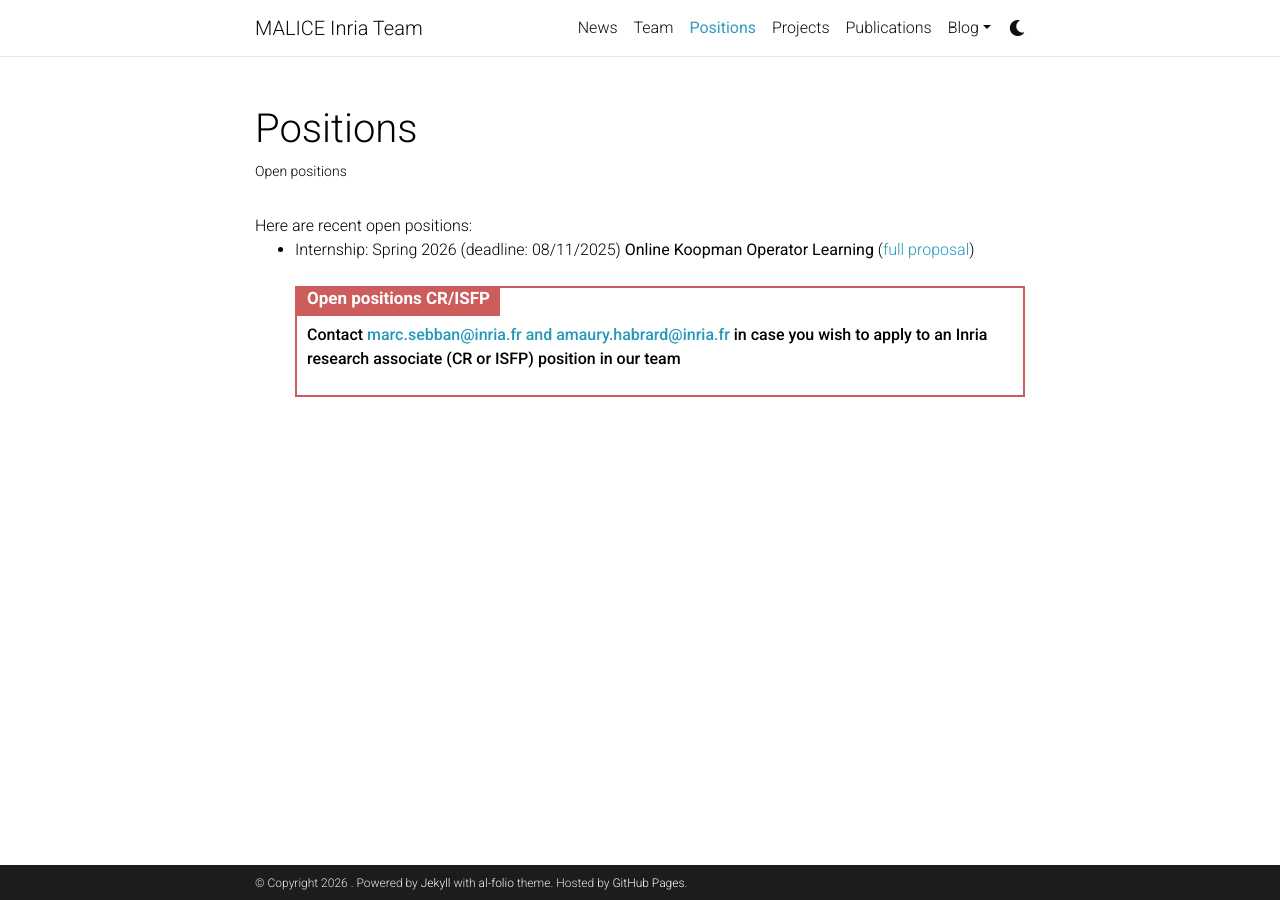
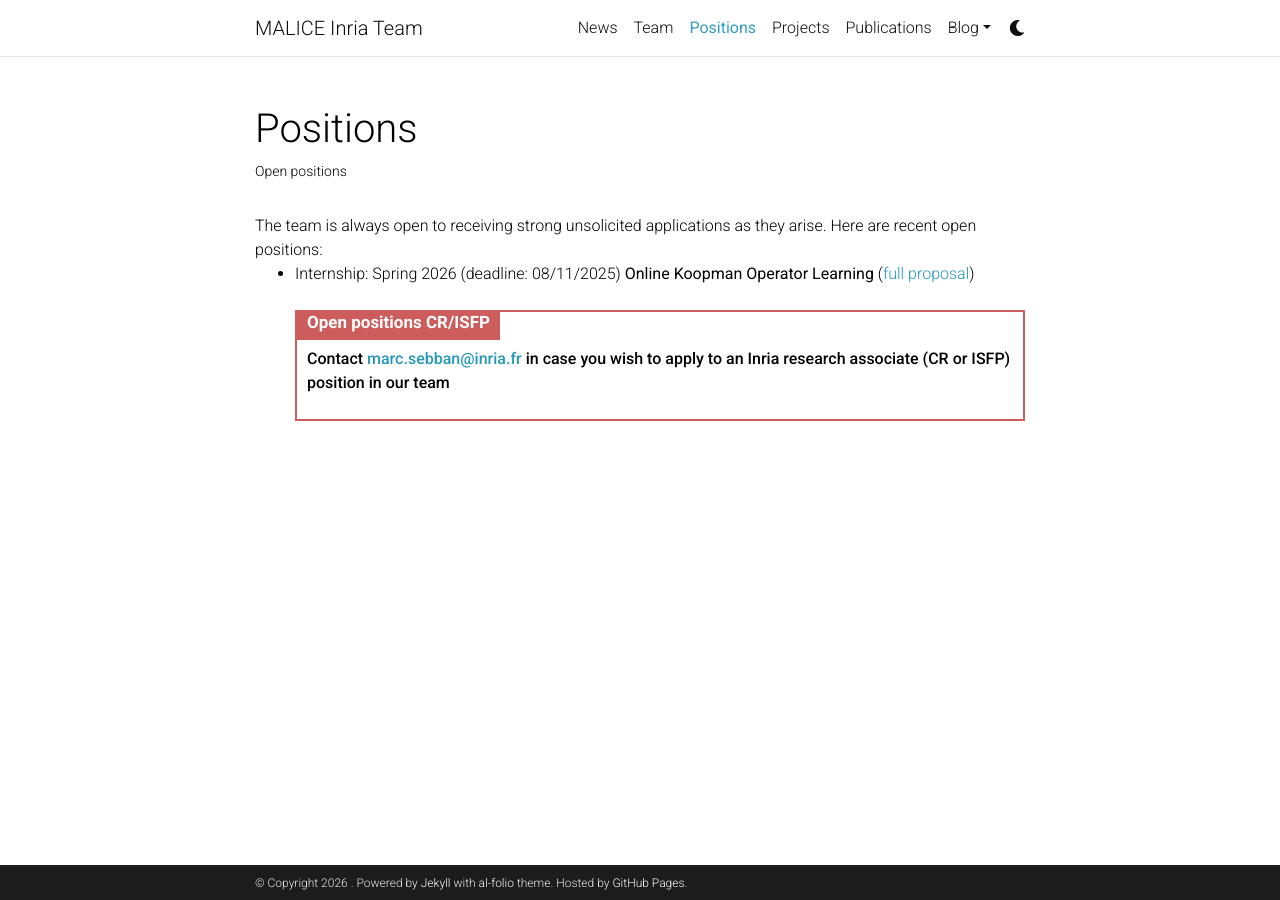
Before and after one commit to labhc-malice/labhc-malice.github.io, a Jekyll site: the page built from _pages/positions.md, in a window 1280 px wide. Built offline with Jekyll 4.4.1, drawn with Linux system fonts in a browser that asks for light colours; comment, search, counter and statistics services are not loaded; a style sheet for code colours, icons or effects is not loaded.

Commit message:
Update positions.md

```diff
--- a/_pages/positions.md
+++ b/_pages/positions.md
@@ -11,6 +11,8 @@ horizontal: false
 
 <!-- pages/positions.md -->
 <div class="positions">
+The team is always open to receiving strong unsolicited applications as they arise.
+
 Here are recent open positions:
 <ul>
 <li>Internship: Spring 2026 (deadline: 08/11/2025) <b>Online Koopman Operator Learning</b> (<a href="https://jordan-patracone.com/download/internship/2025-Intership-LabHC-Koopman.pdf">full proposal</a>)</li>
@@ -18,5 +20,5 @@ Here are recent open positions:
 
 <div class="danger-box-titled">
 <span class="title">Open positions CR/ISFP</span>
-<p><strong>Contact <a href="mailto:marc.sebban@inria.fr;amaury.habrard@inria.fr">marc.sebban@inria.fr and amaury.habrard@inria.fr</a> in case you wish to apply to an Inria research associate (CR or ISFP) position in our team</strong></p>
+<p><strong>Contact <a href="mailto:marc.sebban@inria.fr">marc.sebban@inria.fr</a> in case you wish to apply to an Inria research associate (CR or ISFP) position in our team</strong></p>
 </div>
```
